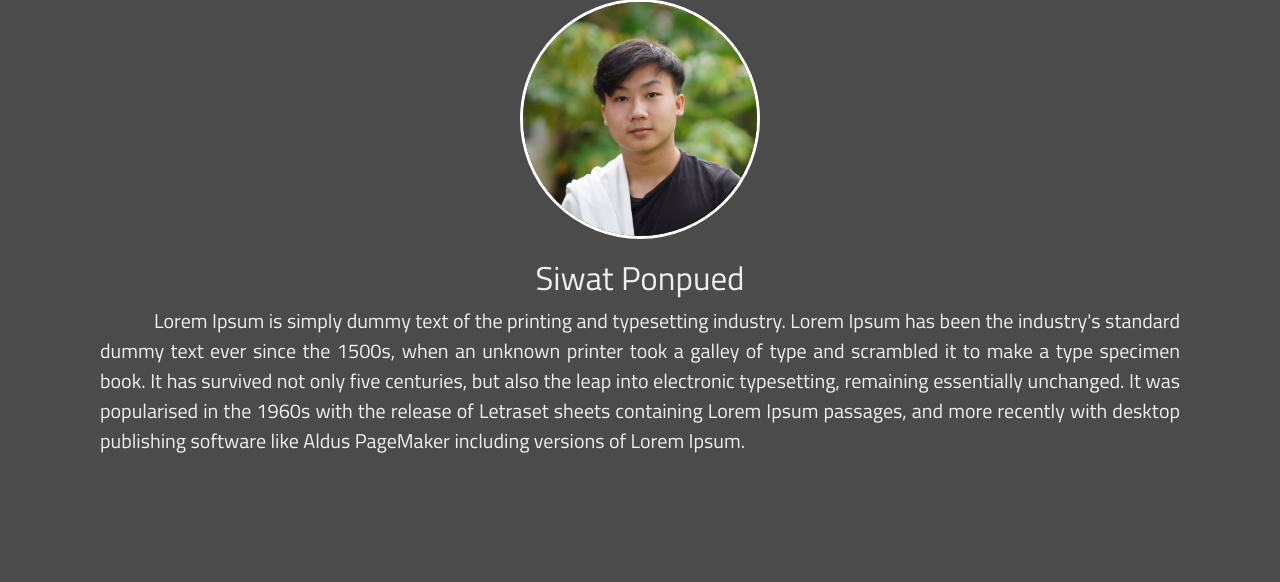
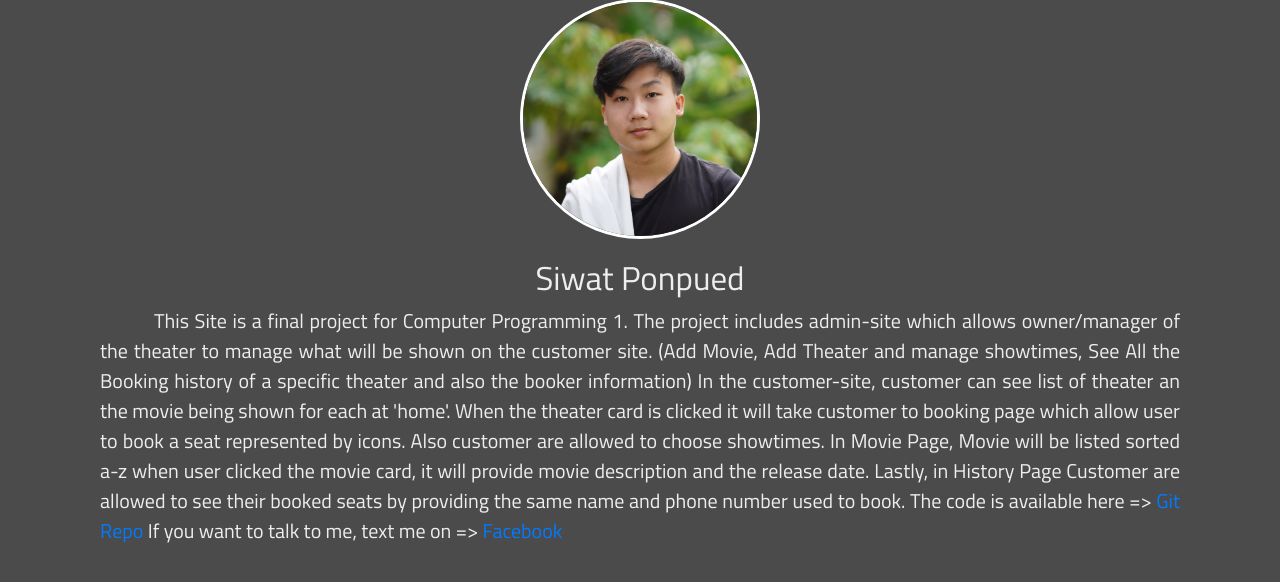
Before and after one commit to KornSiwat/ske_cineplex, a Django app: page /contact/ in a window 1280 px wide. Shown: the part 145-727 px from the top of the page. Run offline with Django 3.2, Linux system fonts and the light colour scheme; some libraries are stand-ins or nearby versions.

Commit message:
add ticketbooker attr, search system, history, book error response

```diff
--- a/webapp/models.py
+++ b/webapp/models.py
@@ -40,8 +40,10 @@ class TicketBooker(models.Model):
     name = models.CharField(max_length=30)
     tel = models.CharField(max_length=15, null=True)
     theater = models.CharField(max_length=10)
+    movie = models.CharField(max_length=50, null=True)
     seat = models.CharField(max_length=30)
     showtime = models.CharField(max_length=10, default='10:40')
+    date = models.CharField(max_length=50, null=True)
 
     def __str__(self):
-        return f'{self.name}, {self.theater}, {self.seat}'
+        return f'{self.theater}: {self.movie} {self.date} Seat: {self.seat} Booked by {self.name} Tel:{self.tel} '
--- a/webapp/static/css/main.css
+++ b/webapp/static/css/main.css
@@ -386,7 +386,7 @@ th,td {
     text-align: center;
 }
 
-#theater-field,#showtime-field {
+#theater-field,#showtime-field,.booking-movie-name,#movie-field,#date-field {
     position: fixed;
     width: 0;
     height: 0;
@@ -415,7 +415,7 @@ th,td {
 }
 
 .search-name,.search-tel {
-    margin: 6px 10px 0 0;
+    margin: 10px 10px 0 0;
 }
 
 .name-s {
@@ -425,7 +425,7 @@ th,td {
 }
 #history-name,#history-tel {
     margin-top: 5px;
-    height: 30px;
+    height: 35px;
     border-radius: 10px;
 }
 
@@ -442,9 +442,26 @@ th,td {
 }
 
 .history-box {
+    overflow: scroll;
     margin: 15px 10% 20px 10%;
     background: #f6f6f657;
     padding: 20px 20px;
     border-radius: 5px;
     height: 180px;
 }
+
+.search-button {
+    display: block;
+    margin: -6px auto 5px auto;
+    border: none;
+    outline: none;
+    background: rgb(182, 93, 86);
+    border-radius: 10px;
+    font-size: 20px;
+    width: 100px;
+    transition: 0.5s;
+}
+
+.search-button:hover {
+    transform: scale(1.04);
+}
--- a/webapp/static/js/main.js
+++ b/webapp/static/js/main.js
@@ -1,5 +1,11 @@
 
 const select = function(elem) {
+  let movie_field = $('#movie-field');
+  let movie_name = $('.booking-movie-name');
+  movie_field[0].value = movie_name[0].id
+  let date_field = $('#date-field');
+  let today = $('.date');
+  date_field[0].value = today[0].id
   let input = $('#seat-input-box');
   if (elem.src === `http://${location.host}/static/img/free.png`) {
     elem.src = `http://${location.host}/static/img/selected.png`;
@@ -26,10 +32,9 @@ const choose_time = function(elem) {
   elem.className = "showtime-button chosen";
   showtime_form = $('#showtime-field');
   showtime_form[0].value = elem.id;
-  console.log(showtime_form[0].value )
   let id = $('.booking-name')[0].id;
   $.ajax({
-    url: `/update/${id}/${elem.id}`,
+    url: `/update_seat/${id}/${elem.id}`,
     method: 'GET',
     data: {},
     success: function(data){
@@ -43,15 +48,12 @@ const choose_time = function(elem) {
 
 const check_card = function() {
   let card = $('.card');
-  console.log(card.length)
   let winWidth = (window.innerWidth - (0.1* window.innerWidth));
-  console.log(winWidth)
   for (let i = 0; i < 5; i++){
     $( ".empty_card" ).remove();
   }
   for (let i = 0; i < 5; i++){
     card = $('.card').length;
-    console.log((card % Math.floor(winWidth / 230)))
     if ((card % Math.floor(winWidth / 230)) > 0) {
       $('.list')[0].innerHTML += ("<div class='empty_card card' ></div>");
     }
@@ -62,3 +64,18 @@ setTimeout(check_card, 0);
 window.onresize = function() {
   check_card();
 };
+
+const update_history = function() {
+  let name = $('#history-name');
+  let tel = $('#history-tel');
+  $.ajax({
+    url: `/update_history/${name[0].value}/${tel[0].value}`,
+    method: 'GET',
+    data: {},
+    success: function(data){
+      $('#history-update').html(data);
+    }, error: function(error){
+      console.log('error')
+    }
+  })
+}
--- a/webapp/templates/webapp/booking.html
+++ b/webapp/templates/webapp/booking.html
@@ -6,6 +6,7 @@
         <div class="booking-description">
             <div class="booking-top-container">
                 <h2 class='black booking-name' id="{{theater.id}}">{{theater.theater_id}}: {{theater.movie.name}} </h2>
+                <h2 class="black booking-movie-name" id="{{theater.movie.name}}">Test</h2>
             </div>
             <div class='black booking-showtimes'>
                 <p>Showtimes: </p>
@@ -25,13 +26,15 @@
                     <h3 class='form-tel black' >Tel: </h3>
                     {{form.tel}}
                     <h2 class='black booking-date'>Date: </h2>
-                    <h2 class='black date'>{{today}}</h2>
+                    <h2 class='black date' id="{{today}}">{{today}}</h2>
                     <h3 class='form-seat black'>Seat: </h3>
                     {{form.seat}}
                     <button class="book-button" type="submit">Book</button>
                 </div>
                 {{form.theater}}
                 {{form.showtime}}
+                {{form.movie}}
+                {{form.date}}
             </form>
         </div>
     </div>
--- a/webapp/templates/webapp/contact.html
+++ b/webapp/templates/webapp/contact.html
@@ -5,7 +5,19 @@
     <img class='owner' src='{% static 'img/owner.jpg' %}' alt='owner-image'>
     <div class='contact-description'>
         <h1 class='center contact-name'>Siwat Ponpued</h1>
-        <p>Lorem Ipsum is simply dummy text of the printing and typesetting industry. Lorem Ipsum has been the industry's standard dummy text ever since the 1500s, when an unknown printer took a galley of type and scrambled it to make a type specimen book. It has survived not only five centuries, but also the leap into electronic typesetting, remaining essentially unchanged. It was popularised in the 1960s with the release of Letraset sheets containing Lorem Ipsum passages, and more recently with desktop publishing software like Aldus PageMaker including versions of Lorem Ipsum.</p>
+        <p>
+            This Site is a final project for Computer Programming 1.
+            The project includes admin-site which allows owner/manager of the theater to manage what will be shown on the customer site.
+            (Add Movie, Add Theater and manage showtimes, See All the Booking history of a specific theater and also the booker information)
+            In the customer-site, customer can see list of theater an the movie being shown for each at 'home'.
+            When the theater card is clicked it will take customer to booking page which allow user to book a seat represented by icons.
+            Also customer are allowed to choose showtimes. In Movie Page, Movie will be listed sorted a-z when user clicked the movie card,
+            it will provide movie description and the release date. Lastly, in History Page Customer are allowed to see their booked seats by
+            providing the same name and phone number used to book. The code is available here =>
+            <a href='https://github.com/KornSiwat/ske_cineplex'>Git Repo</a>
+            If you want to talk to me, text me on =>
+            <a href='https://www.facebook.com/'>Facebook</a>
+        </p>
     </div>
 
 {%endblock%}
--- a/webapp/templates/webapp/history.html
+++ b/webapp/templates/webapp/history.html
@@ -4,6 +4,7 @@
     {% load staticfiles %}
     <img class='search-img' src='{% static 'img/search.png' %}' alt='search-icon'>
     <div class=' white search'>
+        <button class='search-button' onclick="update_history()">Search</button>
         <div class='name-s'>
             <h3 class="search-name">Name: </h3>
             <input id='history-name'>
@@ -16,5 +17,4 @@
     <div id='history-update'>
         {% include 'webapp/includes/history_detail.html' %}
     </div>
-
 {%endblock%}
--- /dev/null
+++ b/webapp/templates/webapp/includes/error.html
@@ -0,0 +1,4 @@
+<script type="text/javascript">
+    alert('Booking error please check booking details and Try again')
+    window.location.replace(`http://${location.host}/home`);
+</script>
--- a/webapp/urls.py
+++ b/webapp/urls.py
@@ -9,7 +9,8 @@ urlpatterns = [
     path('movie/', views.movie, name='movie'),
     path('movie/<int:id>', views.movie_info, name='movie_info'),
     path('booking/<int:id>', views.booking, name='booking'),
-    path('update/<int:id>/<str:showtime>', views.update_seat, name='update_seat'),
+    path('update_seat/<int:id>/<str:showtime>', views.update_seat, name='update_seat'),
+    path('update_history/<str:name>/<str:tel>', views.update_history, name='update_history'),
     path('history/', views.history, name='history'),
     path('branches/', views.branches, name='branches'),
     path('contact/', views.contact, name='contact'),
--- a/webapp/views.py
+++ b/webapp/views.py
@@ -79,6 +79,8 @@ def booking(request, id):
             TicketBooker.theater = theater.theater_id
             TicketBooker.save()
             return redirect(home)
+        else:
+            return render(request, 'webapp/includes/error.html')
     elif request.method == "GET":
         theater = Theater.objects.get(id=id)
         rawbooked = list(TicketBookerModel.objects.filter(theater=theater.theater_id,showtime=theater.first_show).values_list('seat', flat=True))
@@ -120,9 +122,20 @@ def booking(request, id):
                     # 'booked': booked
                 })
 
-def history (request):
+def history(request):
     return render(request, 'webapp/history.html',{
         'route' : 'History',
+    })
+
+def update_history(request, name, tel):
+    try:
+        history = TicketBookerModel.objects.filter(name=name,tel=tel).order_by('date','showtime')
+    except TicketBookerModel.DoesNotExist:
+        history = 'Not Found'
+    return render(request, 'webapp/includes/history_detail.html', {
+        'history' : history,
+        'name' : name,
+        'tel' : tel,
     })
 
 def branches(request):
```
Also changed, not shown: webapp/forms.py (+17 -1 lines), webapp/templates/webapp/includes/history_detail.html (+7 -1 lines), webapp/migrations/0025_ticketbooker_movie.py (added), webapp/migrations/0026_ticketbooker_date.py (added).
